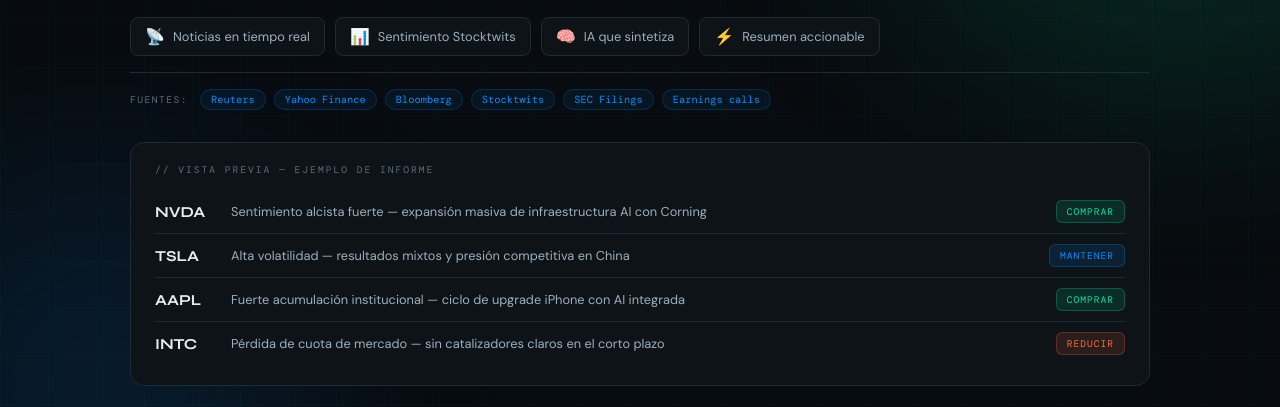
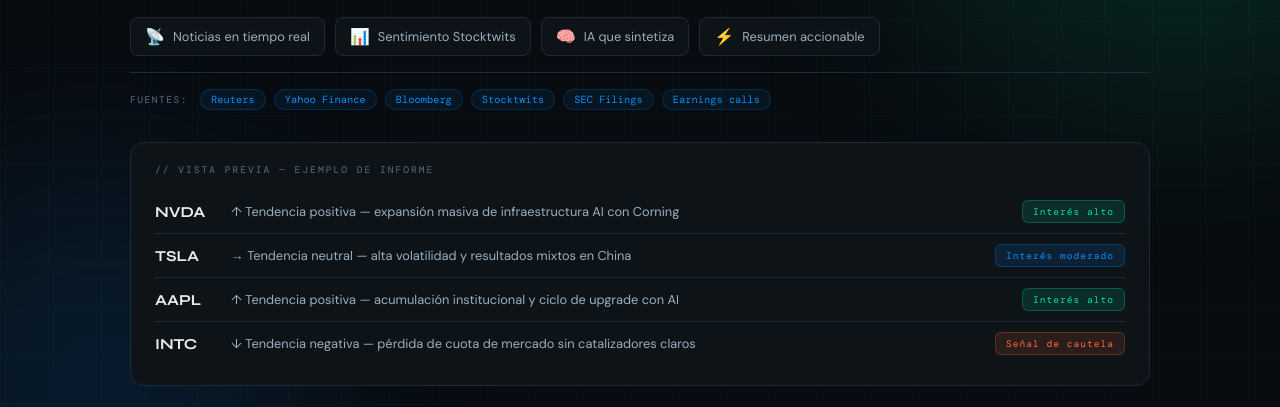
Before and after one commit to manliber483-creator/etoro-pulse, a plain HTML site: page index.html in a window 1280 px wide. Shown: the part 316-723 px from the top of the page. Drawn offline with nearby package versions, Linux system fonts and the light colour scheme; a web font is replaced by a local one.

Commit message:
Update index.html

```diff
--- a/index.html
+++ b/index.html
@@ -1033,23 +1033,23 @@
       <div class="demo-label">// Vista previa — ejemplo de informe</div>
       <div class="demo-row">
         <div class="demo-ticker">NVDA</div>
-        <div class="demo-signal">Sentimiento alcista fuerte — expansión masiva de infraestructura AI con Corning</div>
-        <div class="demo-badge bull">COMPRAR</div>
+        <div class="demo-signal">↑ Tendencia positiva — expansión masiva de infraestructura AI con Corning</div>
+        <div class="demo-badge bull">Interés alto</div>
       </div>
       <div class="demo-row">
         <div class="demo-ticker">TSLA</div>
-        <div class="demo-signal">Alta volatilidad — resultados mixtos y presión competitiva en China</div>
-        <div class="demo-badge neut">MANTENER</div>
+        <div class="demo-signal">→ Tendencia neutral — alta volatilidad y resultados mixtos en China</div>
+        <div class="demo-badge neut">Interés moderado</div>
       </div>
       <div class="demo-row">
         <div class="demo-ticker">AAPL</div>
-        <div class="demo-signal">Fuerte acumulación institucional — ciclo de upgrade iPhone con AI integrada</div>
-        <div class="demo-badge bull">COMPRAR</div>
+        <div class="demo-signal">↑ Tendencia positiva — acumulación institucional y ciclo de upgrade con AI</div>
+        <div class="demo-badge bull">Interés alto</div>
       </div>
       <div class="demo-row">
         <div class="demo-ticker">INTC</div>
-        <div class="demo-signal">Pérdida de cuota de mercado — sin catalizadores claros en el corto plazo</div>
-        <div class="demo-badge bear">REDUCIR</div>
+        <div class="demo-signal">↓ Tendencia negativa — pérdida de cuota de mercado sin catalizadores claros</div>
+        <div class="demo-badge bear">Señal de cautela</div>
       </div>
     </div>
 
```
